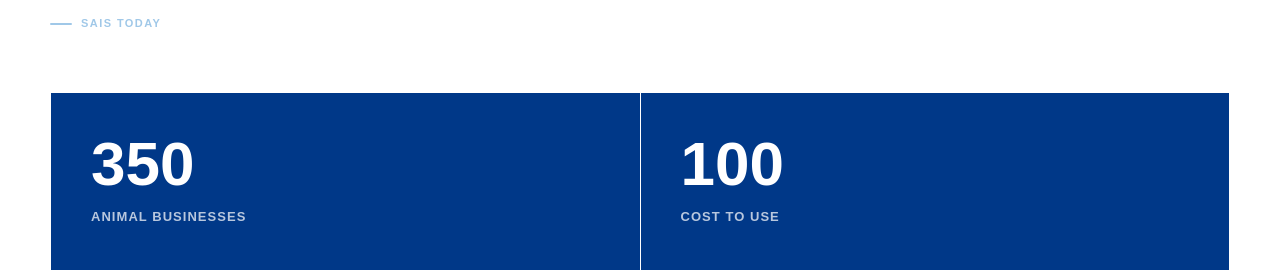
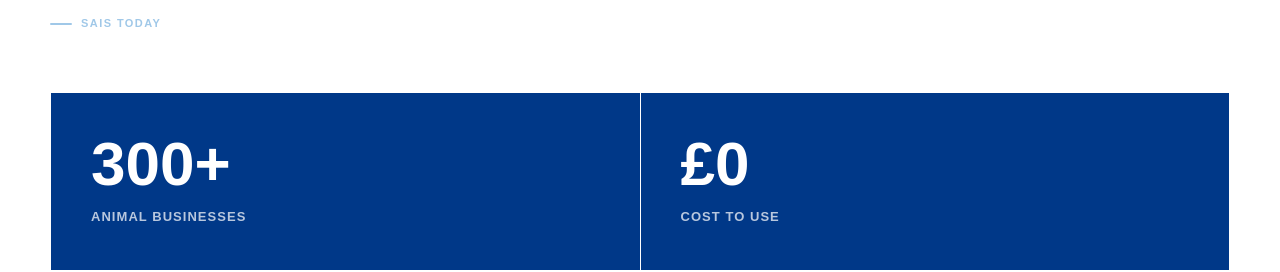
Before and after one commit to saiscontactunmonitored-dot/SAISHome-26, a plain HTML site: page index.html in a window 1280 px wide. Shown: the part 3240-3512 px from the top of the page. Drawn offline with Linux system fonts and the light colour scheme.

Commit message:
Correct homepage directory and free-to-use figures

```diff
--- a/index.html
+++ b/index.html
@@ -653,9 +653,7 @@
 
             <div class="number-item">
 
-                <strong data-counter="300">
-                    350
-                </strong>
+                <strong>300+</strong>
 
                 <span>
                     animal businesses
@@ -666,9 +664,7 @@
 
             <div class="number-item">
 
-                <strong data-counter="0">
-                    100
-                </strong>
+                <strong>£0</strong>
 
                 <span>
                     cost to use
```
